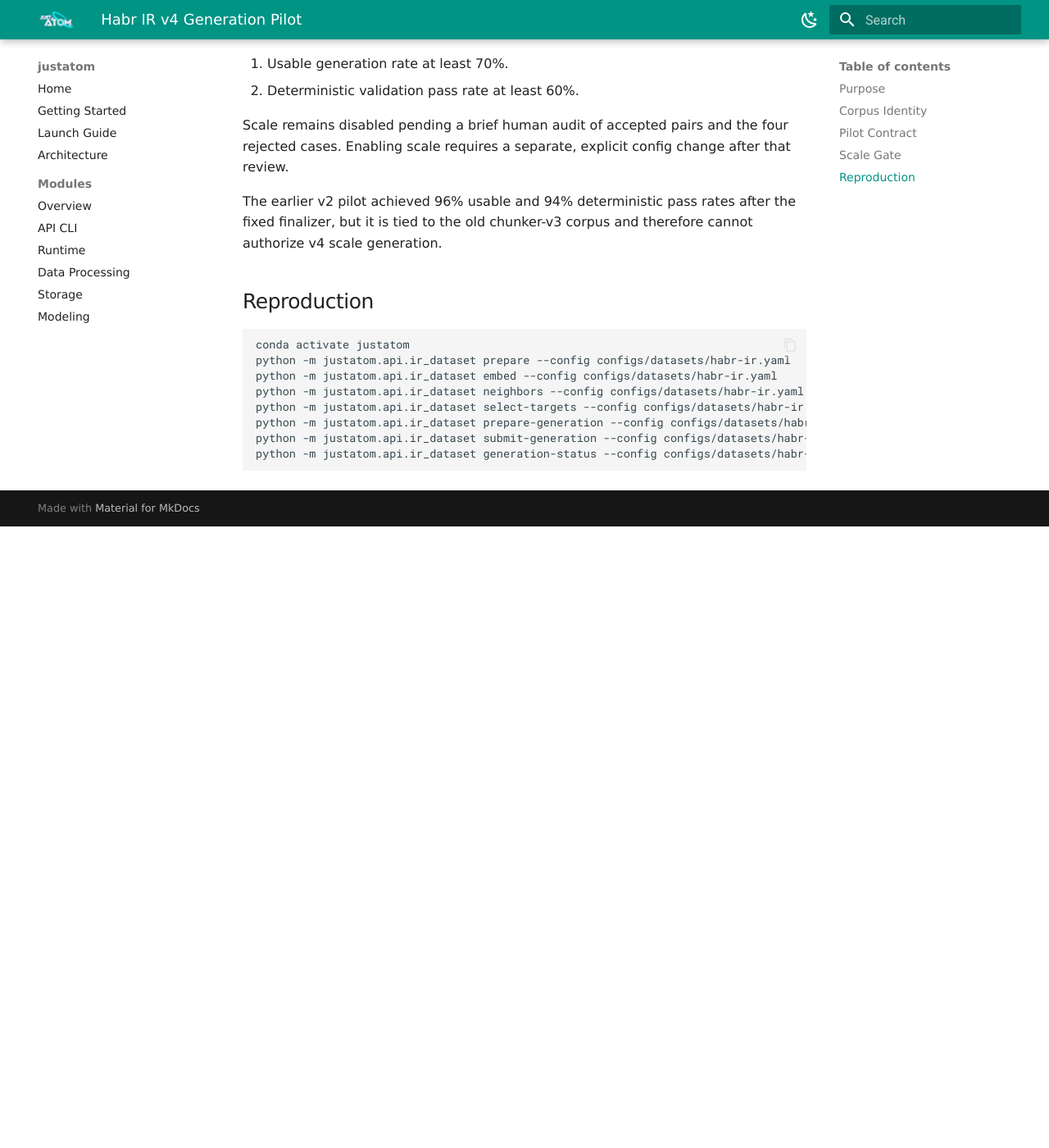
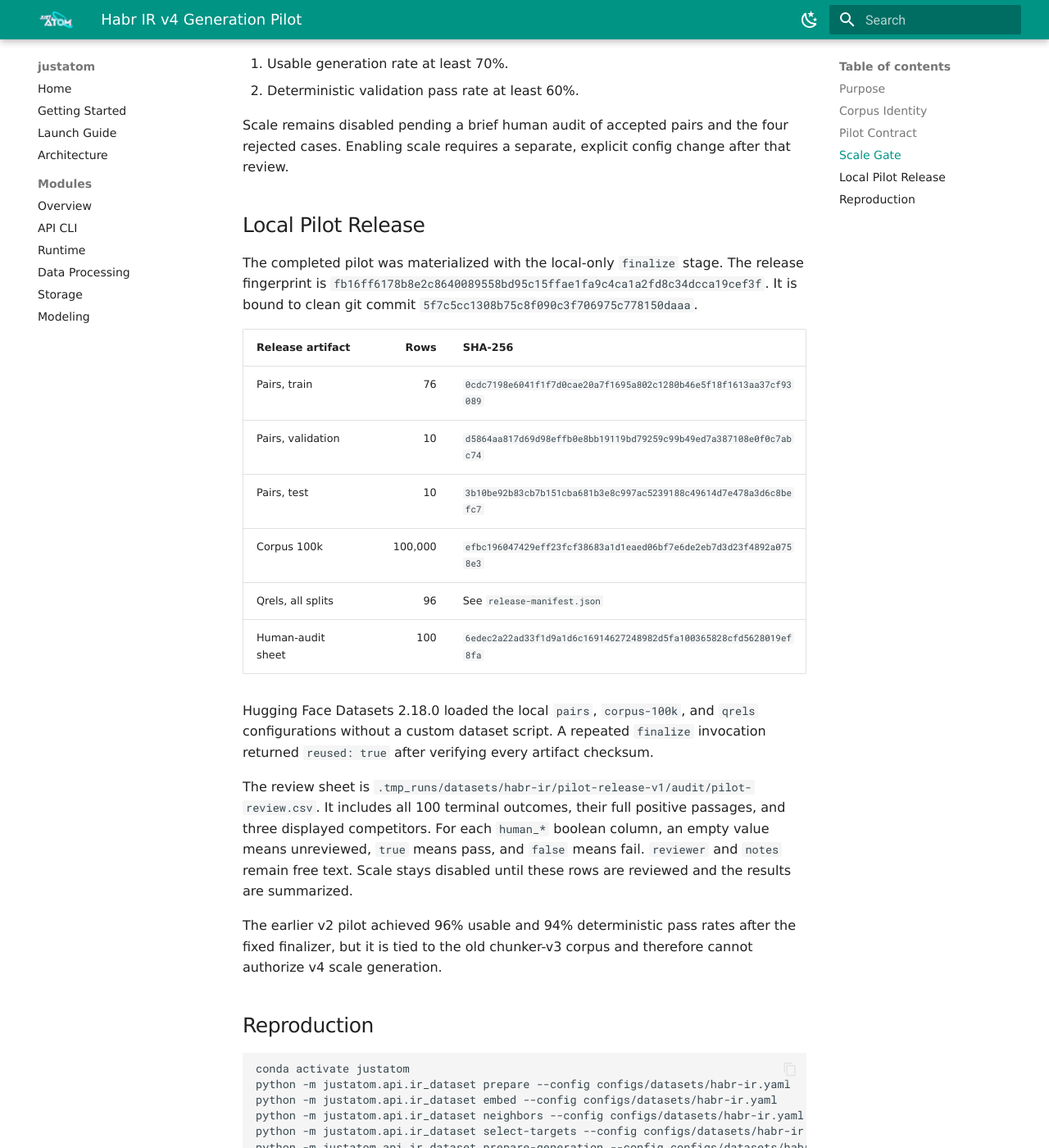
Before and after one commit to atomicai/justatom, an MkDocs documentation site: the page built from docs/research/habr-ir-v4-generation-pilot.md, in a window 1280 px wide and 1400 px high, scrolled down 2551 px. Shown: the whole window at 82% size. Built offline with MkDocs 1.6.1 and Material for MkDocs 9.7.7, drawn with Linux system fonts in a browser that asks for light colours; before the commit the page ends 3193 px from its top, so only the background shows below that; some of the changed text lies outside the part shown.

Commit message:
docs: record Habr IR pilot release artifacts

````diff
--- a/docs/research/habr-ir-v4-generation-pilot.md
+++ b/docs/research/habr-ir-v4-generation-pilot.md
@@ -85,6 +85,34 @@
 four rejected cases. Enabling scale requires a separate, explicit config
 change after that review.
 
+## Local Pilot Release
+
+The completed pilot was materialized with the local-only `finalize` stage. The
+release fingerprint is
+`fb16ff6178b8e2c8640089558bd95c15ffae1fa9c4ca1a2fd8c34dcca19cef3f`.
+It is bound to clean git commit `5f7c5cc1308b75c8f090c3f706975c778150daaa`.
+
+| Release artifact | Rows | SHA-256 |
+| --- | ---: | --- |
+| Pairs, train | 76 | `0cdc7198e6041f1f7d0cae20a7f1695a802c1280b46e5f18f1613aa37cf93089` |
+| Pairs, validation | 10 | `d5864aa817d69d98effb0e8bb19119bd79259c99b49ed7a387108e0f0c7abc74` |
+| Pairs, test | 10 | `3b10be92b83cb7b151cba681b3e8c997ac5239188c49614d7e478a3d6c8befc7` |
+| Corpus 100k | 100,000 | `efbc196047429eff23fcf38683a1d1eaed06bf7e6de2eb7d3d23f4892a0758e3` |
+| Qrels, all splits | 96 | See `release-manifest.json` |
+| Human-audit sheet | 100 | `6edec2a22ad33f1d9a1d6c16914627248982d5fa100365828cfd5628019ef8fa` |
+
+Hugging Face Datasets 2.18.0 loaded the local `pairs`, `corpus-100k`, and
+`qrels` configurations without a custom dataset script. A repeated `finalize`
+invocation returned `reused: true` after verifying every artifact checksum.
+
+The review sheet is
+`.tmp_runs/datasets/habr-ir/pilot-release-v1/audit/pilot-review.csv`. It includes
+all 100 terminal outcomes, their full positive passages, and three displayed
+competitors. For each `human_*` boolean column, an empty value means
+unreviewed, `true` means pass, and `false` means fail. `reviewer` and `notes`
+remain free text. Scale stays disabled until these rows are reviewed and the
+results are summarized.
+
 The earlier v2 pilot achieved 96% usable and 94% deterministic pass rates after
 the fixed finalizer, but it is tied to the old chunker-v3 corpus and therefore
 cannot authorize v4 scale generation.
@@ -100,4 +128,5 @@
 python -m justatom.api.ir_dataset prepare-generation --config configs/datasets/habr-ir.yaml
 python -m justatom.api.ir_dataset submit-generation --config configs/datasets/habr-ir.yaml
 python -m justatom.api.ir_dataset generation-status --config configs/datasets/habr-ir.yaml
+python -m justatom.api.ir_dataset finalize --config configs/datasets/habr-ir.yaml
 ```
````
